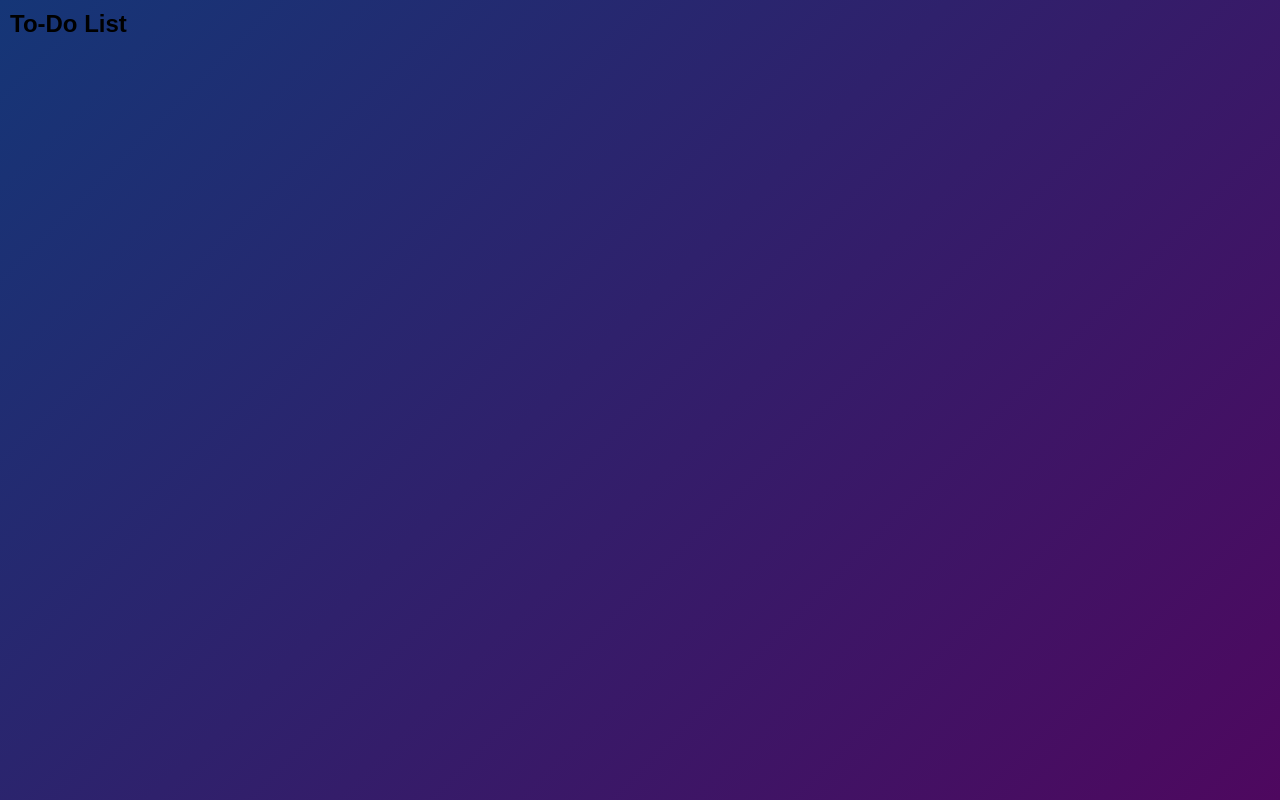
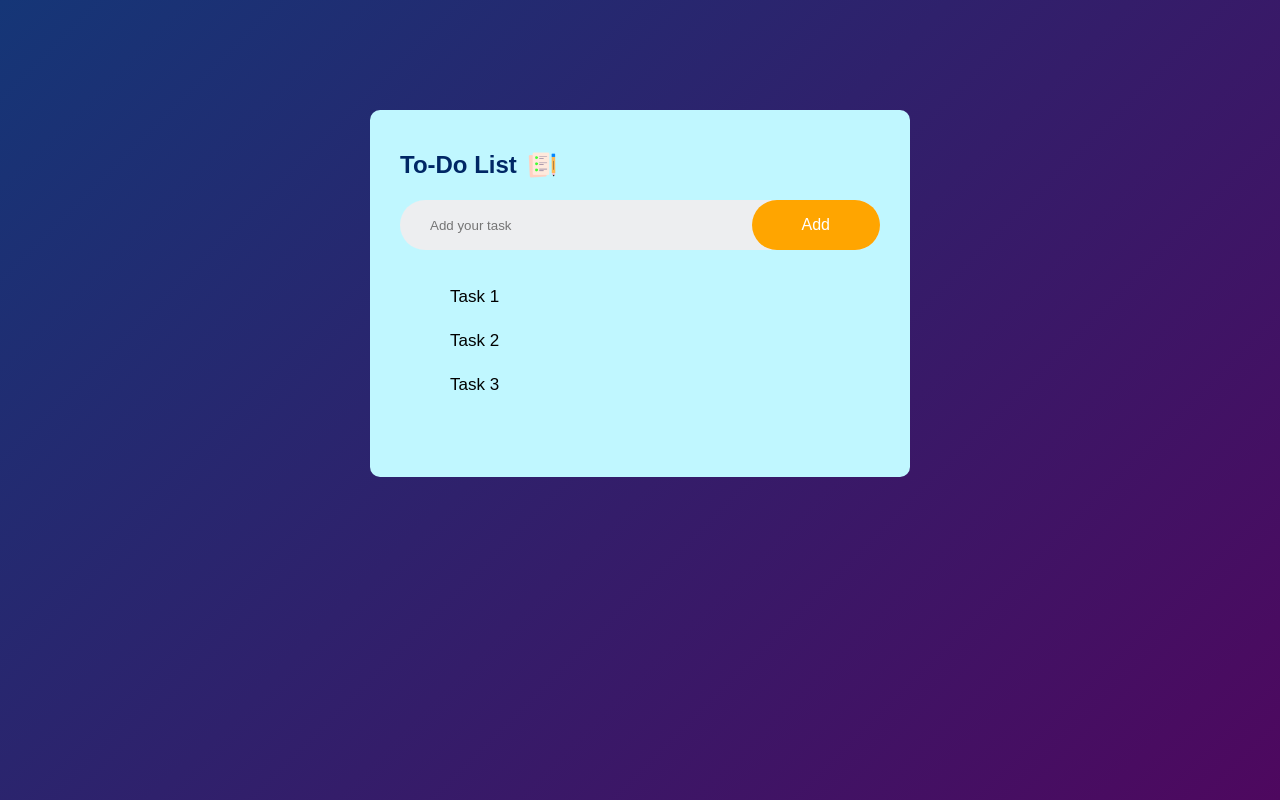
Before and after one commit to tusharaher20/Javascript-Projects, a plain HTML site: page To do list/index.html in a window 1280 px wide. Drawn offline with Linux system fonts and the light colour scheme.

Commit message:
to-do-list

```diff
--- a/To do list/index.html
+++ b/To do list/index.html
@@ -1,17 +1,29 @@
 <!DOCTYPE html>
 <html lang="en">
+
 <head>
     <meta charset="UTF-8">
     <meta name="viewport" content="width=device-width, initial-scale=1.0">
     <title>To-Do List App</title>
     <link rel="stylesheet" href="style.css">
 </head>
+
 <body>
     <div class="container">
-<div class="todo-app">
-    <h2>To-Do List <img src="" alt=""></h2>
-</div>
+        <div class="todo-app">
+            <h2>To-Do List <img src="images/icon.png" alt=""></h2>
+            <div class="row">
+                <input type="text" id="input-box" placeholder="Add your task">
+                <button>Add</button>
+            </div>
+            <ul id="list-container">
+                <li>Task 1</li>
+                <li>Task 2</li>
+                <li>Task 3</li>
+            </ul>
+        </div>
 
     </div>
 </body>
+
 </html>
--- a/To do list/style.css
+++ b/To do list/style.css
@@ -11,3 +11,76 @@
   background: linear-gradient(135deg, #153677, #4e085f);
   padding: 10px;
 }
+
+.todo-app {
+  width: 100%;
+  max-width: 540px;
+  background-color: #c0f7ff;
+  margin: 100px auto 20px;
+  padding: 40px 30px 70px;
+  border-radius: 10px;
+}
+
+.todo-app h2 {
+  color: #002765;
+  display: flex;
+  align-items: center;
+  margin-bottom: 20px;
+}
+
+.todo-app h2 img {
+  width: 30px;
+  margin-left: 10px;
+}
+
+.row {
+  display: flex;
+  align-items: center;
+  justify-content: space-between;
+  background: #edeef0;
+  border-radius: 30px;
+  padding-left: 20px;
+  margin-bottom: 25px;
+}
+
+input {
+  flex: 1;
+  border: none;
+  outline: none;
+  background: transparent;
+  padding: 10px;
+  font-weight: 14px;
+}
+
+button {
+  border: none;
+  outline: none;
+  padding: 16px 50px;
+  color: #fff;
+  font-size: 16px;
+  border-radius: 50px;
+  cursor: pointer;
+  background-color: orange;
+}
+
+ul li {
+  list-style: none;
+  font-size: 17px;
+  padding: 12px 8px 12px 50px;
+  user-select: none;
+  cursor: pointer;
+  position: relative;
+}
+
+ul li ::before {
+  content: "";
+  position: absolute;
+  height: 28px;
+  width: 28px;
+  border-radius: 50%;
+  background-image: url(images/unchecked.png);
+  background-size: cover;
+  background-position: center;
+  top: 12px;
+  left: 8px;
+}
```
Also changed, not shown: To-do list app/todolist.html (added, +96 -0 lines), To do list/images/checked.png (added), To do list/images/icon.png (added), To do list/images/unchecked.png (added).
